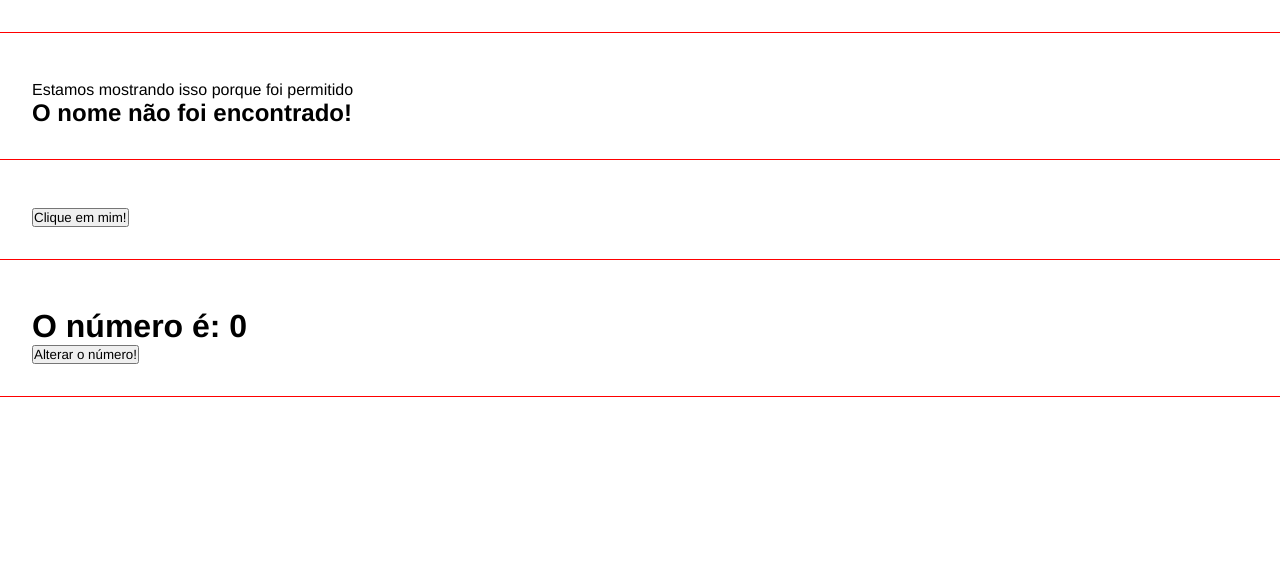
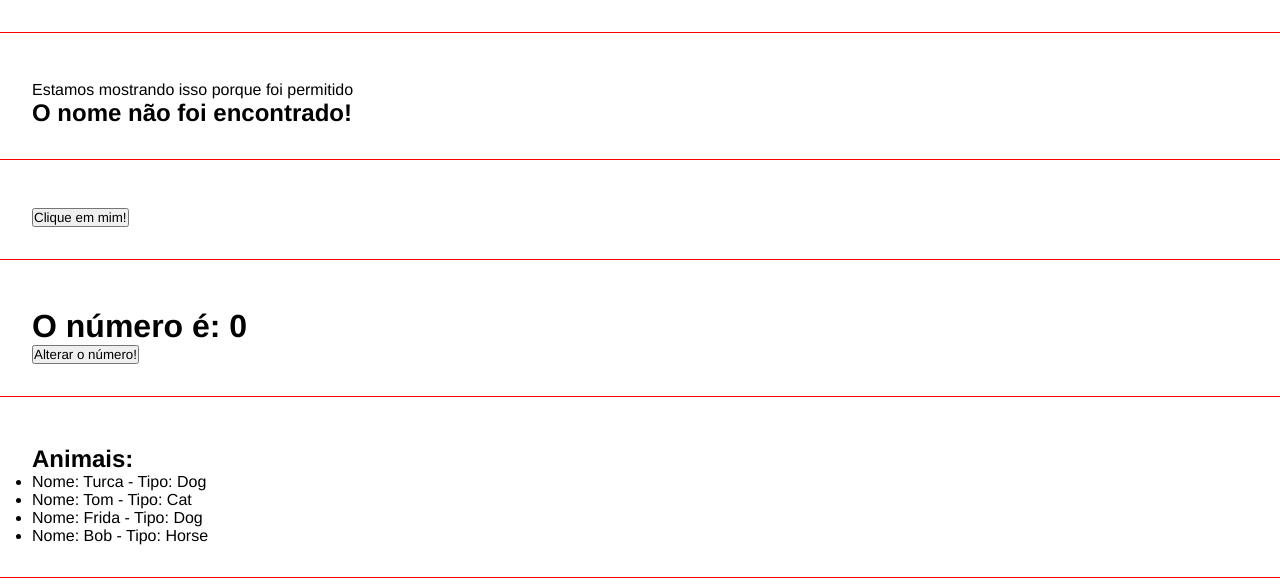
Before and after one commit to Mohandasl23/CURSO-ANGULAR, an Angular app: page / in a window 1280 px wide. Shown: the part 963-1547 px from the top of the page. Built offline with nearby package versions, Linux system fonts and the light colour scheme.

Commit message:
Crie a pasta List-render

```diff
--- a/src/app/app.component.html
+++ b/src/app/app.component.html
@@ -17,3 +17,4 @@
 <app-if-render></app-if-render>
 <app-eventos></app-eventos>
 <app-emitter></app-emitter>
+<app-list-render></app-list-render>
--- a/src/app/app.module.ts
+++ b/src/app/app.module.ts
@@ -10,6 +10,7 @@
 import { EventosComponent } from './components/eventos/eventos.component';
 import { EmitterComponent } from './components/emitter/emitter.component';
 import { ChangeNumberComponent } from './components/change-number/change-number.component';
+import { ListRenderComponent } from './components/list-render/list-render.component';
 
 @NgModule({
   declarations: [
@@ -21,6 +22,7 @@
     EventosComponent,
     EmitterComponent,
     ChangeNumberComponent,
+    ListRenderComponent,
 
 
   ],
--- /dev/null
+++ b/src/app/components/list-render/list-render.component.html
@@ -0,0 +1,6 @@
+<div class="class">
+    <h2>Animais:</h2>
+    <ul>
+        <li *ngFor="let animal of animals">Nome: {{animal.name}} - Tipo: {{animal.type}}</li>
+    </ul>
+</div>
--- /dev/null
+++ b/src/app/components/list-render/list-render.component.ts
@@ -0,0 +1,23 @@
+import { Component, OnInit } from '@angular/core';
+
+@Component({
+  selector: 'app-list-render',
+  standalone: false,
+  templateUrl: './list-render.component.html',
+  styleUrl: './list-render.component.css'
+})
+export class ListRenderComponent implements OnInit {
+  animals = [
+    {name:'Turca', type: 'Dog'},
+    {name:'Tom', type: 'Cat'},
+    {name:'Frida', type: 'Dog'},
+    {name:'Bob', type: 'Horse'},
+  ]
+
+  constructor() { }
+
+  ngOnInit(): void {
+
+  }
+
+}
```
Also changed, not shown: src/app/components/list-render/list-render.component.css (added), 1 other file (tests, documents, lock files or other folders).
